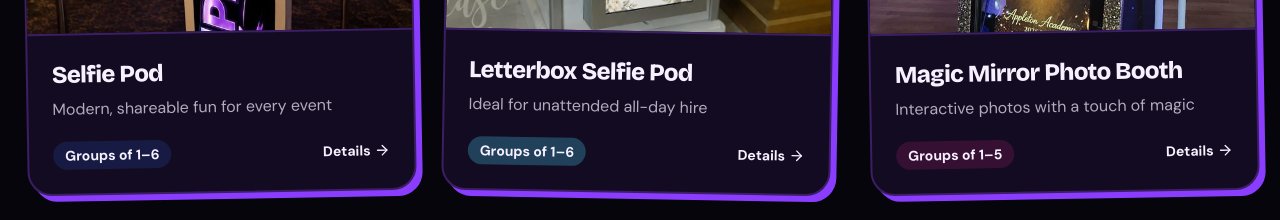
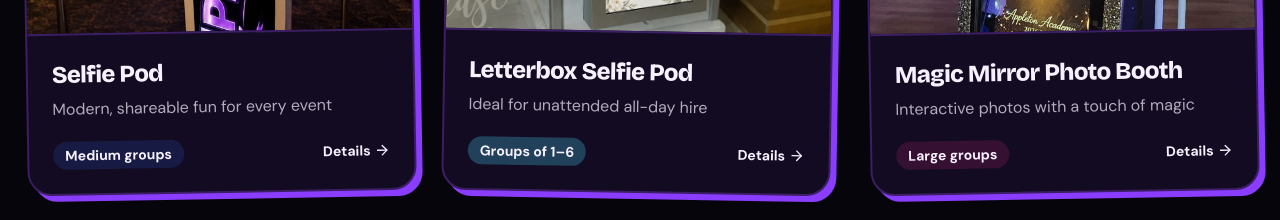
Before and after one commit to Grobler96/SpinPixUK, a React (Vite) app: page / in a window 1280 px wide. Shown: the part 1520-1740 px from the top of the page. Built offline with nearby package versions, Linux system fonts and the light colour scheme; no server answers.

Commit message:
Update group size labels for selfie pod and magic mirror
Selfie Pod: Medium groups. Magic Mirror Photo Booth: Large groups.

Co-Authored-By: Claude Sonnet 5.5 <noreply@anthropic.com>
Claude-Session: https://claude.ai/code/session_011CLXNWUrZoUKY15k3DSmUW

```diff
--- a/src/data/services.ts
+++ b/src/data/services.ts
@@ -30,7 +30,7 @@ export const services: Service[] = [
       'Online gallery after the event',
     ],
     duration: 'Flexible hire',
-    capacity: 'Groups of 1–6',
+    capacity: 'Medium groups',
     tone: 'volt',
     icon: 'Camera',
     photos: [{ src: asset('photos/selfie-pod.jpg'), alt: 'SpinPix UK selfie pod with ring light at an evening event' }],
@@ -69,7 +69,7 @@ export const services: Service[] = [
       'Digital and print packages available',
     ],
     duration: 'Flexible hire',
-    capacity: 'Groups of 1–5',
+    capacity: 'Large groups',
     tone: 'pop',
     icon: 'Sparkles',
     photos: [
```
